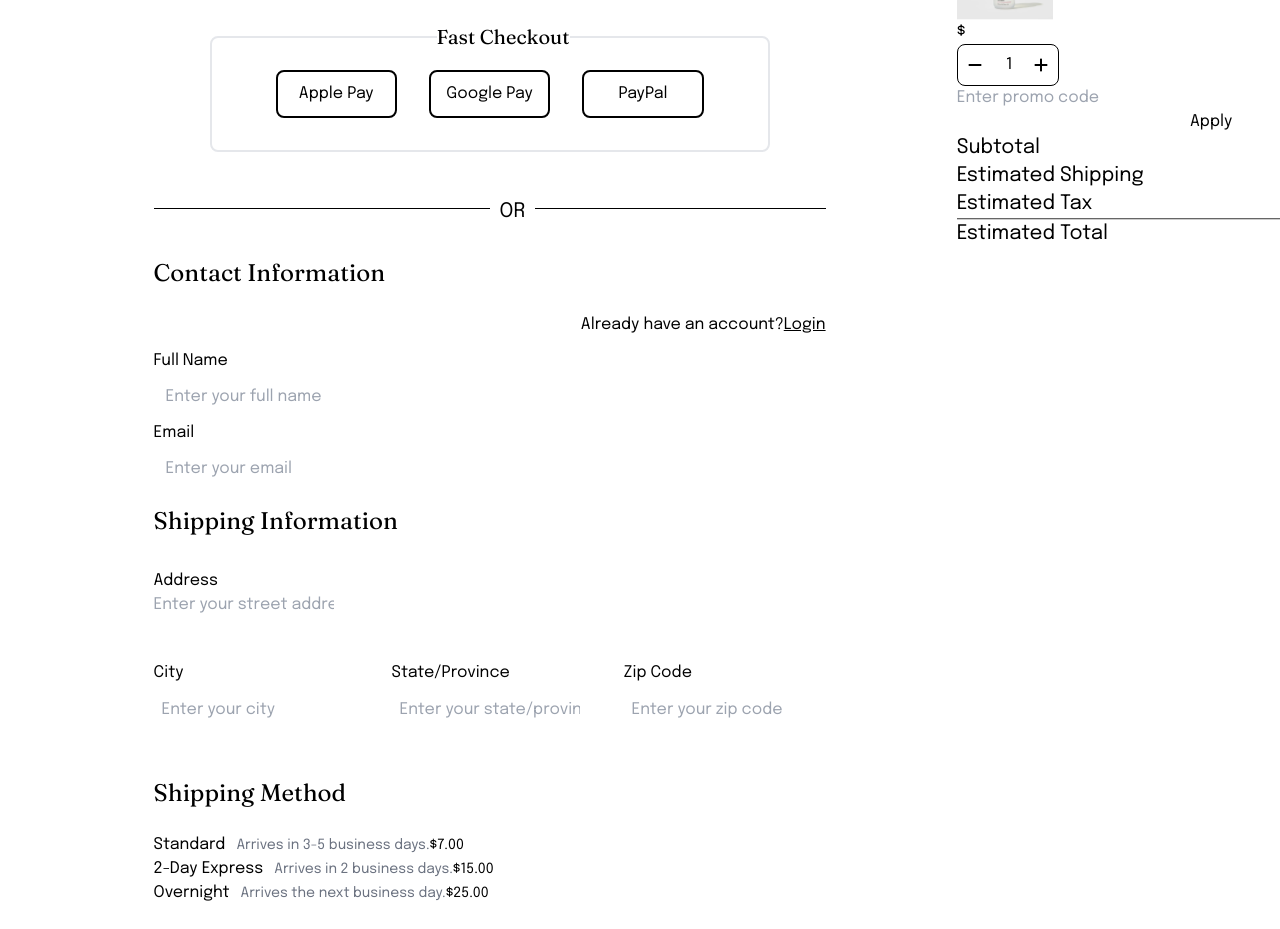
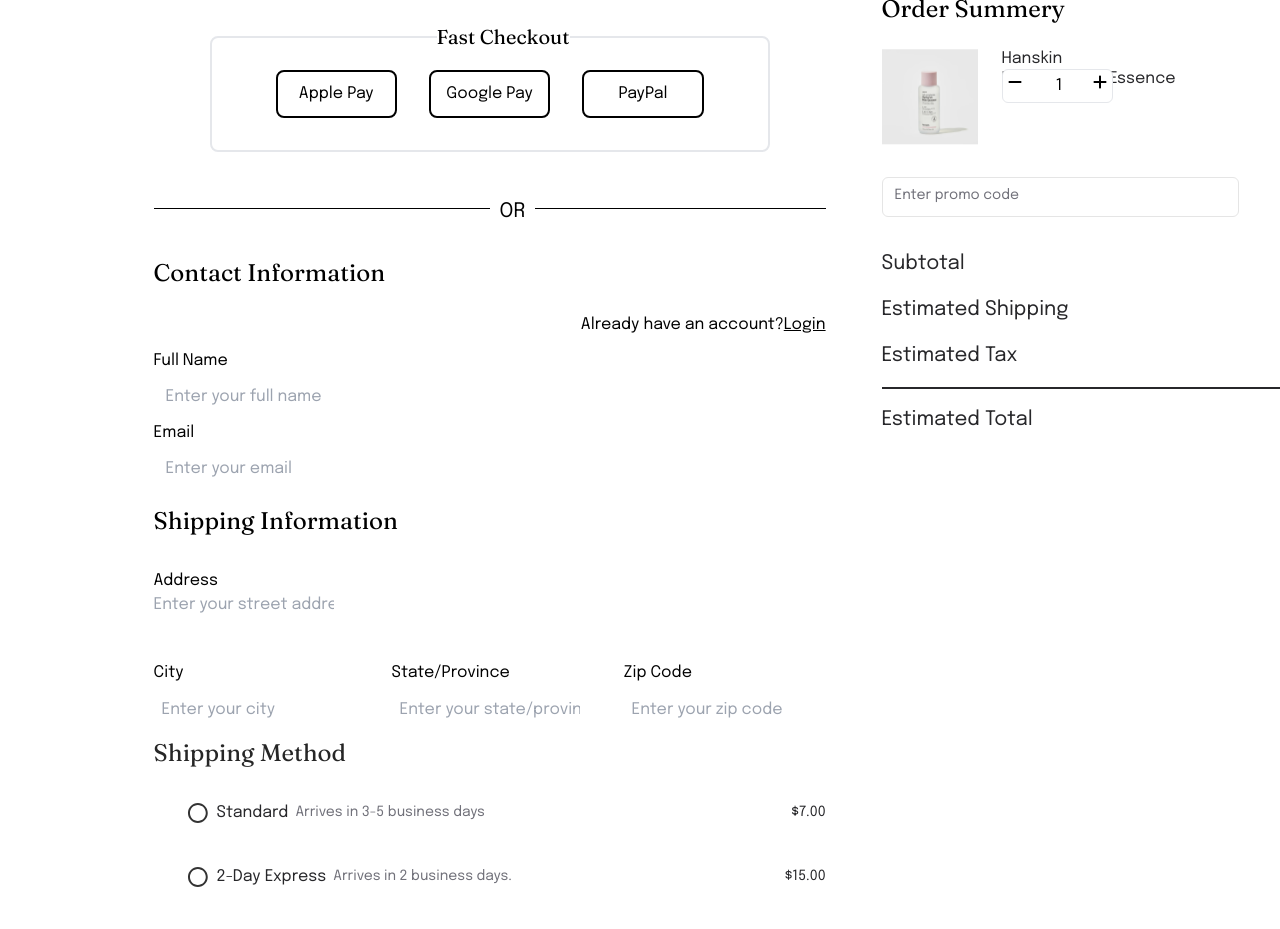
Before and after one commit to DrivenIIDevelop/DevCverse, a React (Vite) app in the folder frontend/: page /cart in a window 1280 px wide. Shown: the part 360-1289 px from the top of the page. Built offline with nearby package versions, Linux system fonts and the light colour scheme; no server answers.

Commit message:
1 more update to the cart and can move onto functionality

```diff
--- a/frontend/src/pages/Cart.jsx
+++ b/frontend/src/pages/Cart.jsx
@@ -6,6 +6,7 @@ import progessBar from "../assets/cart/Progress.svg";
 import line from "../assets/cart/Line.svg";
 import line1 from "../assets/cart/Line1.png";
 import product from "../assets/cart/Product.png";
+import radio from "../assets/cart/Radio.svg";
 
 export default function Cart() {
   const [productQuantity, setProductQuantity] = useState(1);
@@ -149,78 +150,150 @@ export default function Cart() {
                 </div>
               </div>
             </form>
-            <div className="mt-[48px] mb-[24px]">
-              <span className="text-2xl font-serif">Shipping Method</span>
+            <div class="w-[672px] h-[222px] flex-col justify-start items-start gap-6 inline-flex">
+              <div class="text-neutral-800 text-2xl font-normal font-serif leading-loose">
+                Shipping Method
               </div>
-            <div className="flex flex-col font-sans">
-              <div className="">
-                <label className="text-base ">Standard </label>
-                <span className="text-sm text-gray-500 ml-[7px]">
-                  Arrives in 3-5 business days.
-                </span>
-                <span className="text-sm">$7.00</span>
+              <div class="w-[672px] h-[166px] relative">
+                <div class="w-[672px] h-6 left-0 top-0 absolute justify-between items-center inline-flex">
+                  <div class="justify-center items-end gap-2 flex">
+                    <div class="w-6 h-6 relative"></div>
+                    <div class="justify-center items-center gap-[7px] flex">
+                      <img src={radio} alt="" />
+                      <div class="text-zinc-800 text-base font-normal  leading-tight">
+                        Standard
                       </div>
-              <div className="">
-                <label className="text-base">2-Day Express </label>
-                <span className="text-sm text-gray-500 ml-[7px]">
-                  Arrives in 2 business days.
-                </span>
-                <span className="text-sm">$15.00</span>
-              </div>
-              <div className="">
-                <label className="text-base">Overnight </label>
-                <span className="text-sm text-gray-500 ml-[7px]">
-                  Arrives the next business day.
-                </span>
-                <span className="text-sm">$25.00</span>
+                      <div class="text-zinc-500 text-sm font-normal leading-tight">
+                        Arrives in 3-5 business days
                       </div>
                     </div>
                   </div>
-          <button className="rounded-md h-[48px] px-9 text-sm font-sans bg-[#BF4C9A] text-white ml-[70%] my-[60px]">
+                  <div class="text-right text-zinc-800 text-sm font-normal  leading-tight">
+                    $7.00
+                  </div>
+                </div>
+                <div class="w-[672px] h-6 left-0 top-[64px] absolute justify-between items-center inline-flex">
+                  <div class="justify-center items-end gap-2 flex">
+                    <div class="w-6 h-6 relative"></div>
+                    <div class="justify-center items-center gap-[7px] flex">
+                      <img src={radio} alt="" />
+                      <div class="text-zinc-800 text-base font-normal font-['Epilogue'] leading-tight">
+                        2-Day Express
+                      </div>
+                      <div class="text-zinc-500 text-sm font-normal font-['Epilogue'] leading-tight">
+                        Arrives in 2 business days.
+                      </div>
+                    </div>
+                  </div>
+                  <div class="text-right text-zinc-800 text-sm font-normal font-['Epilogue'] leading-tight">
+                    $15.00
+                  </div>
+                </div>
+                <div class="w-[672px] h-6 left-0 top-[128px] absolute justify-between items-center inline-flex">
+                  <div class="justify-center items-end gap-2 flex">
+                    <div class="w-6 h-6 relative"></div>
+                    <div class="justify-center items-center gap-[7px] flex">
+                      <img src={radio} alt="" />
+                      <div class="text-zinc-800 text-base font-normal font-['Epilogue'] leading-tight">
+                        Overnight
+                      </div>
+                      <div class="text-zinc-500 text-sm font-normal font-['Epilogue'] leading-tight">
+                        Arrives the next business day.
+                      </div>
+                    </div>
+                  </div>
+                  <div class="text-right text-zinc-800 text-sm font-normal font-['Epilogue'] leading-tight">
+                    $25.00
+                  </div>
+                </div>
+              </div>
+            </div>
+            <button className="rounded-md w-[229px] h-[48px] text-sm font-sans bg-[#BF4C9A] text-white ml-[70%] my-[60px]">
               Continue To Payment
             </button>
           </div>
-
-        <div className="Order flex flex-col w-[560px] h-[1313px] ml-[10%] ">
+        </div>
+        <div>
+          <div className="Order flex flex-col w-[560px] h-[1313px] ml-[10%] pt-[125px]">
             <div className="flex flex-col">
               <span className="font-serif text-2xl">Order Summery</span>
               <span className="flex justify-end">Edit Cart</span>
             </div>
-          <img src={product} alt="" className="w-[96px] h-[96px]" />
-          <span className="ProductName flex flex-col">
-            {" "}
-            <span className="ProductPrice">$</span>
-            <span className="Description"></span>
-            <span className="flex gap-5 border border-black rounded-lg py-2 justify-center items-center text-center w-[20%]">
+
+            <div class="w-[477px] h-[465.42px] flex-col justify-start items-start gap-8 inline-flex">
+              <div class="self-stretch justify-start items-start gap-[29px]">
+                <div class="grow shrink basis-0 self-stretch justify-start items-start gap-6 flex">
+                  <div class="grow shrink basis-0 self-stretch rounded-lg justify-center items-center flex">
+                    <img class="w-24 h-24" src={product} />
+                  </div>
+                  <div class="w-[357px]">
+                    <div class="w-[196px] h-[19.74px] text-zinc-800 text-base font-normal font-sans leading-tight">
+                      Hanskin
+                      <br />
+                      Hyaluron Skin Essence
+                    </div>
+                    <div className="w-[111.44px] p-1 bg-white rounded-md border border-[##E6E6E6] justify-between items-start inline-flex ">
                       <FaMinus onClick={decreaseQuantity} />{" "}
-              <div className="flex justify-end w-[10px]">{productQuantity}</div>
+                      <div className="flex justify-end w-[10px]">
+                        {productQuantity}
+                      </div>
                       <FaPlus onClick={increaseQuantity} />
-            </span>
-            <input type="text" name="" id="" placeholder="Enter promo code" />
-            <button>Apply</button>
-          </span>
-
-          <div className="font-sans text-xl flex flex-col">
-            <div className="flex justify-between">
-              <span className="">Subtotal</span>
-              <span className="Subtotal">$</span>
-            </div>
-            <div className="flex justify-between">
-              <span>Estimated Shipping </span>
-              <span className="Shipping">$</span>
-            </div>
-            <div className="flex justify-between">
-              <span>Estimated Tax</span>
-              <span className="Tax ">$</span>
-            </div>
-            <img src={line1} alt="" />
-            <div className="flex justify-between">
-              <span className="">Estimated Total</span>
-              <span className="Total">$</span>
                     </div>
                   </div>
                 </div>
               </div>
+              <div class="w-[477px] justify-start items-end gap-6 inline-flex">
+                <div class="w-[357px] h-10 px-3 py-2 bg-white rounded-md border border-neutral-200 justify-start items-center gap-1 flex">
+                  <div class="grow shrink basis-0 h-5 text-zinc-500 text-sm font-normal leading-tight">
+                    Enter promo code
+                  </div>
+                </div>
+                <div class="w-24 h-10 px-8 bg[##BF4C9A] rounded-lg justify-center items-center gap-2 flex">
+                  <div class="text-center text-white text-base font-normal font-sans">
+                    Apply
+                  </div>
+                </div>
+              </div>
+              <div class="self-stretch grow shrink basis-0 flex-col justify-start items-center gap-4 flex">
+                <div class="w-[477px] justify-between items-start inline-flex">
+                  <div class="text-zinc-800 text-xl font-normal font-sans leading-normal">
+                    Subtotal
+                  </div>
+                  <div class="text-center text-zinc-800 text-xl font-normal font-sans leading-normal">
+                    $25.00
+                  </div>
+                </div>
+                <div class="w-[477px] justify-between items-end inline-flex">
+                  <div class="text-zinc-800 text-xl font-normal font-sans leading-normal">
+                    Estimated Shipping
+                  </div>
+                  <div class="text-zinc-800 text-xl font-normal font-sans leading-normal">
+                    $7.00
+                  </div>
+                </div>
+                <div class="w-[477px] justify-between items-end inline-flex">
+                  <div class="text-zinc-800 text-xl font-normal font-sans leading-normal">
+                    Estimated Tax
+                  </div>
+                  <div class="text-zinc-800 text-xl font-normal font-sans leading-normal">
+                    $3.24
+                  </div>
+                </div>
+                <div class="w-[477px] h-[0px] border border-zinc-800"></div>
+                <div class="w-[477px] justify-between items-start inline-flex">
+                  <div class="text-zinc-800 text-xl font-normal font-sans leading-normal">
+                    Estimated Total
+                  </div>
+                  <div class="text-right text-zinc-800 text-xl font-normal font-sans leading-normal">
+                    $35.24
+                  </div>
+                </div>
+              </div>
+            </div>
+          </div>
+        </div>
+      </div>
+
       <Footer />
     </div>
   );
```
Lines whose indentation alone changed are shown as unchanged.
